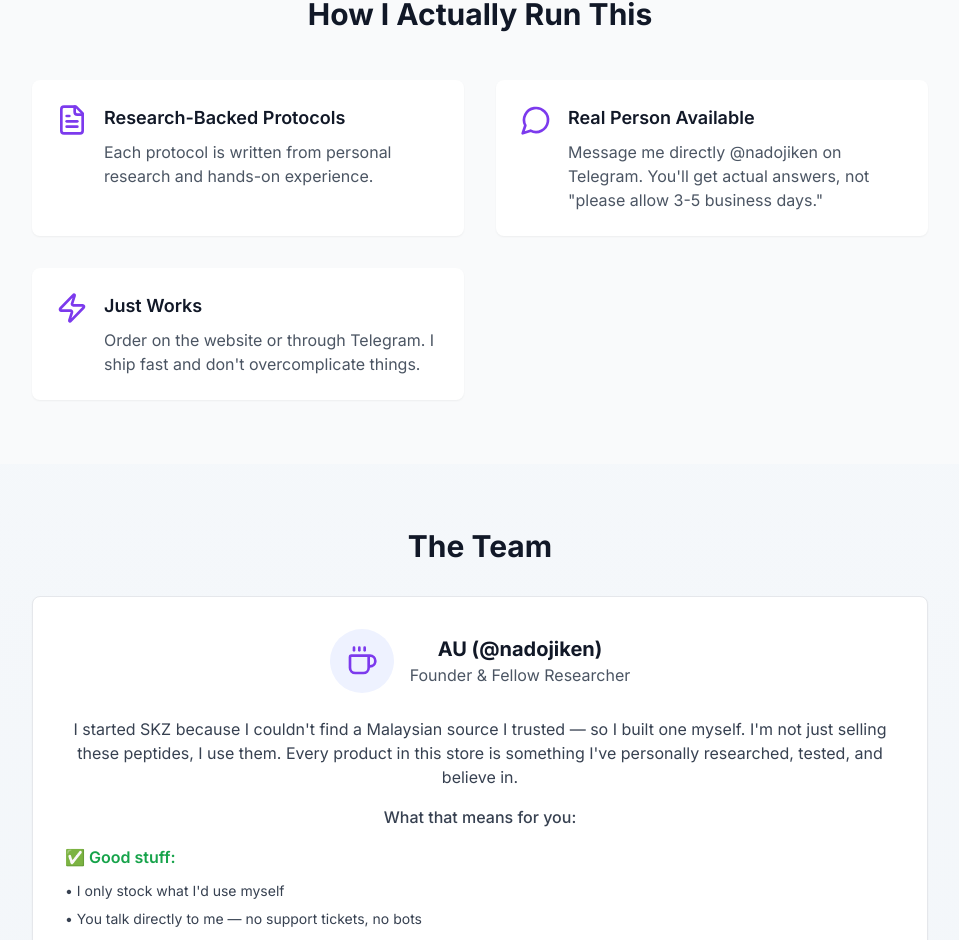
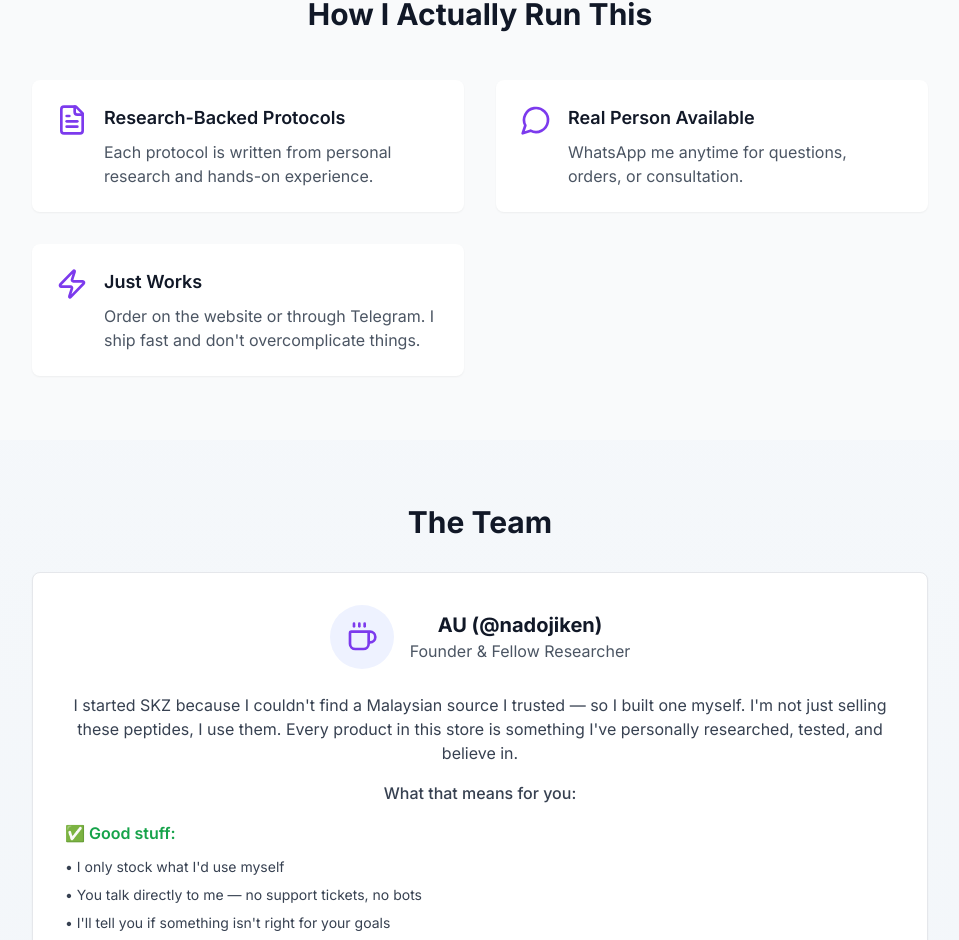
Before and after one commit to cinigami/SKZ-Peptides-, a React (Vite) app in the folder projects/skz-peptides/frontend/: page /about in a window 1280 px wide. Shown: the part 1115-2055 px from the top of the page, without its empty margins (160-1119 px from the left). Built offline with nearby package versions, Linux system fonts and the light colour scheme.

Commit message:
fix: About page - Telegram → WhatsApp, cleaner copy

```diff
--- a/projects/skz-peptides/frontend/src/pages/About.jsx
+++ b/projects/skz-peptides/frontend/src/pages/About.jsx
@@ -11,7 +11,7 @@ const About = () => {
     {
       icon: MessageCircle,
       title: 'Real Person Available',
-      description: 'Message me directly @nadojiken on Telegram. You\'ll get actual answers, not "please allow 3-5 business days."'
+      description: 'WhatsApp me anytime for questions, orders, or consultation.'
     },
     {
       icon: Zap,
```
Also changed, not shown: 1 other file (tests, documents, lock files or other folders).
